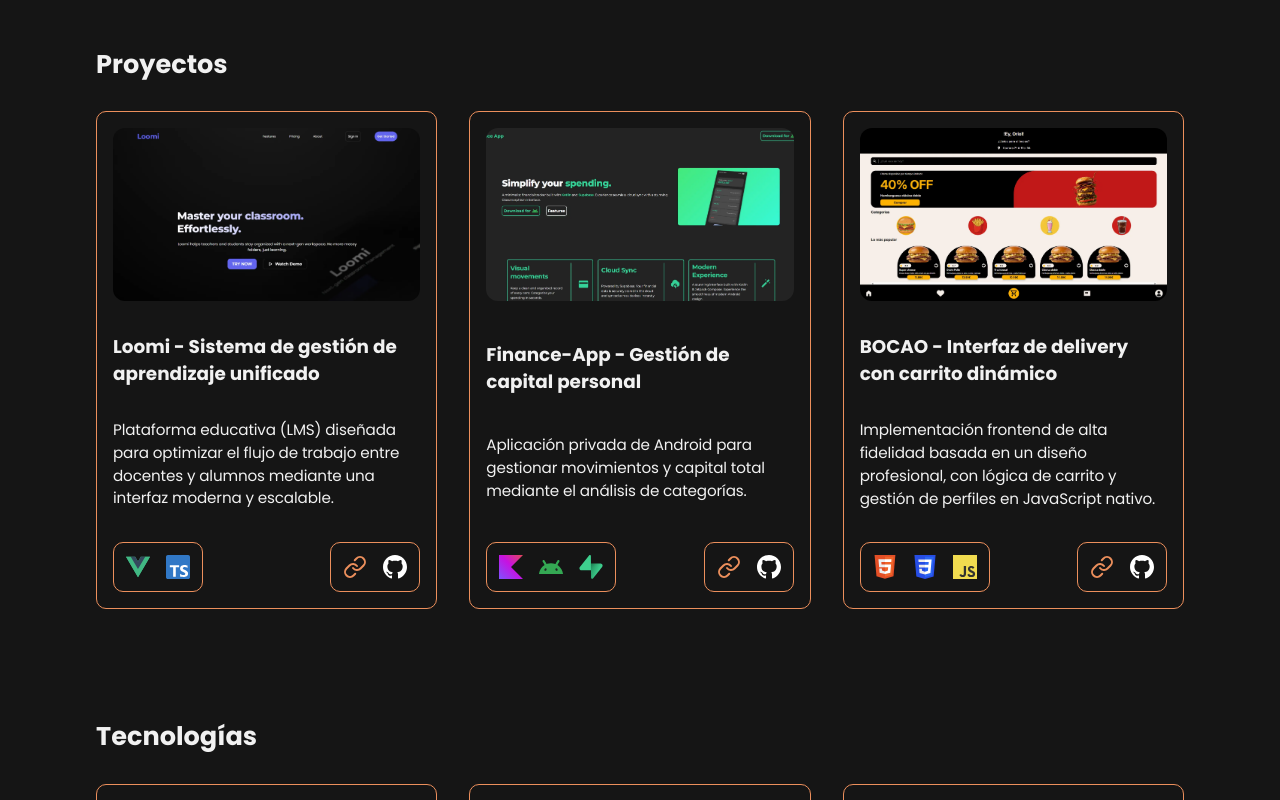
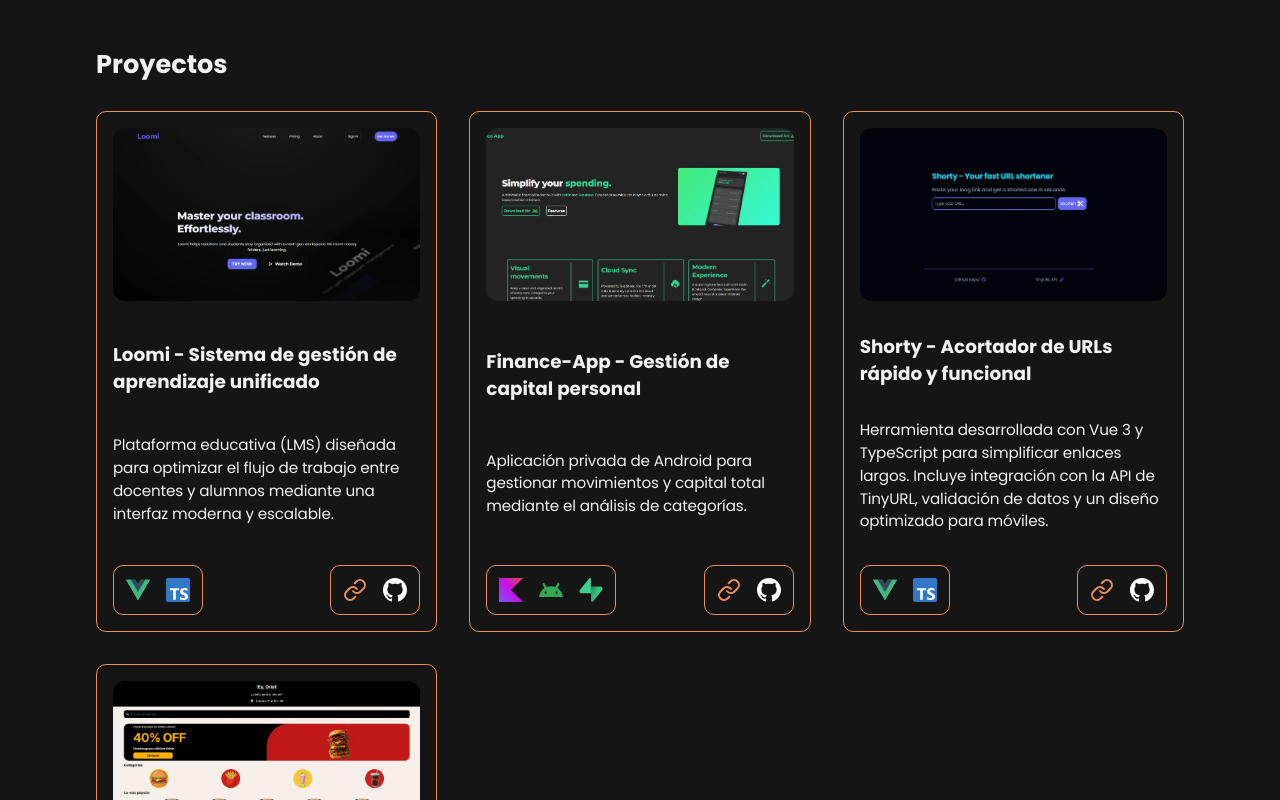
Before and after one commit to oriioll/portfolio, a Vue app: page / in a window 1280 px wide. Shown: the part 1080-1880 px from the top of the page. Built offline with nearby package versions, Linux system fonts and the light colour scheme; a web font is replaced by a local one.

Commit message:
feat: add new project: shorty

```diff
--- a/src/data/projects.ts
+++ b/src/data/projects.ts
@@ -52,6 +52,28 @@
     status: "Active dev",
   },
   {
+    titleKey: "projects.shorty.title",
+    descKey: "projects.shorty.desc",
+    image: "/mockups/mockupShorty.webp",
+    stack: [
+      {
+        category: "FRONTEND",
+        name: "Vue.js",
+        icon: "/icons/vue.svg",
+        learning: true,
+      },
+      {
+        category: "FRONTEND",
+        name: "TypeScript",
+        icon: "/icons/ts.svg",
+        learning: true,
+      },
+    ],
+    demoUrl: "https://appshorty.vercel.app",
+    githubUrl: "https://github.com/oriioll/shorty",
+    status: "Finished",
+  },
+  {
     titleKey: "projects.bocaoProject.title",
     descKey: "projects.bocaoProject.desc",
     image: "/mockups/mockupBocao.webp",
@@ -78,5 +100,5 @@
     demoUrl: "https://oriioll.github.io/bocao-project/",
     githubUrl: "https://github.com/oriioll/bocao-project",
     status: "Finished",
-  },
+  }
 ];
--- a/src/i18n/lang/cat.ts
+++ b/src/i18n/lang/cat.ts
@@ -29,6 +29,10 @@
         bocaoProject: {
             title: "BOCAO - Interfície de delivery amb carret dinàmic",
             desc: "Implementació frontend d'alta fidelitat basada en un disseny professional, amb lògica de carret i gestió de perfils en JavaScript natiu."
+        },
+        shorty: {
+            title: "Shorty - Simplificador d'URLs ràpid i funcional",
+            desc: "Eina desenvolupada amb Vue 3 i TypeScript per simplificar enllaços llargs. Inclou integració amb l'API de TinyURL, validació de dades i un disseny optimitzat per a mòbils."
         }
     },
     footer: {
--- a/src/i18n/lang/en.ts
+++ b/src/i18n/lang/en.ts
@@ -29,6 +29,10 @@
         bocaoProject: {
             title: "BOCAO - Delivery UI with dynamic cart",
             desc: "High-fidelity frontend implementation based on a professional design, featuring dynamic cart logic and profile management in vanilla JavaScript."
+        },
+        shorty: {
+            title: "Shorty - Fast and simple URL shortener",
+            desc: "A tool built with Vue 3 and TypeScript to simplify long links. It features TinyURL API integration, data validation, and a high-quality mobile-friendly design."
         }
     },
     footer: {
--- a/src/i18n/lang/es.ts
+++ b/src/i18n/lang/es.ts
@@ -29,6 +29,10 @@
         bocaoProject: {
             title: "BOCAO - Interfaz de delivery con carrito dinámico",
             desc: "Implementación frontend de alta fidelidad basada en un diseño profesional, con lógica de carrito y gestión de perfiles en JavaScript nativo."
+        },
+        shorty: {
+            title: "Shorty - Acortador de URLs rápido y funcional",
+            desc: "Herramienta desarrollada con Vue 3 y TypeScript para simplificar enlaces largos. Incluye integración con la API de TinyURL, validación de datos y un diseño optimizado para móviles."
         }
     },
     footer: {
```
Also changed, not shown: public/mockups/mockupShorty.webp (added).
